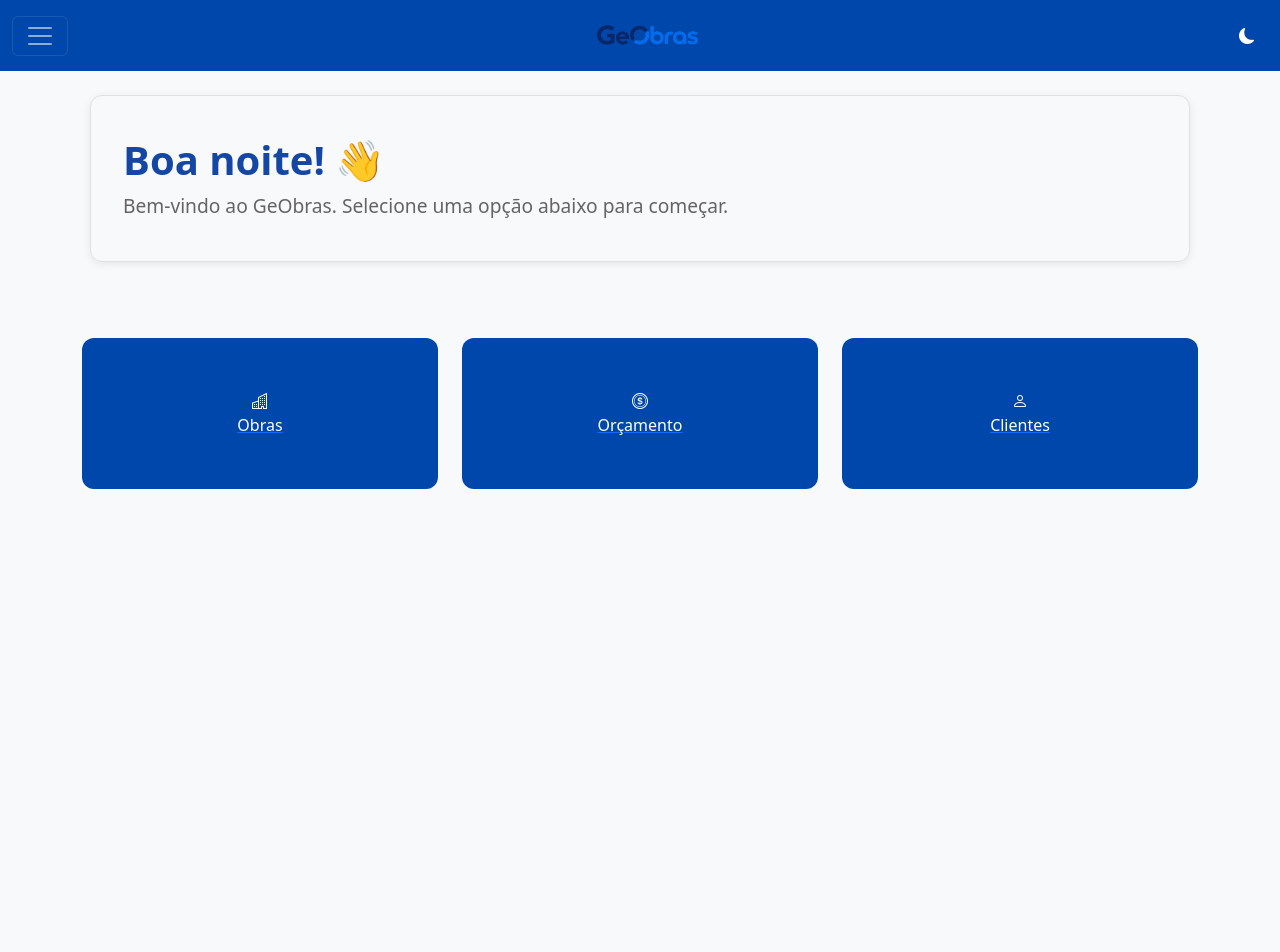
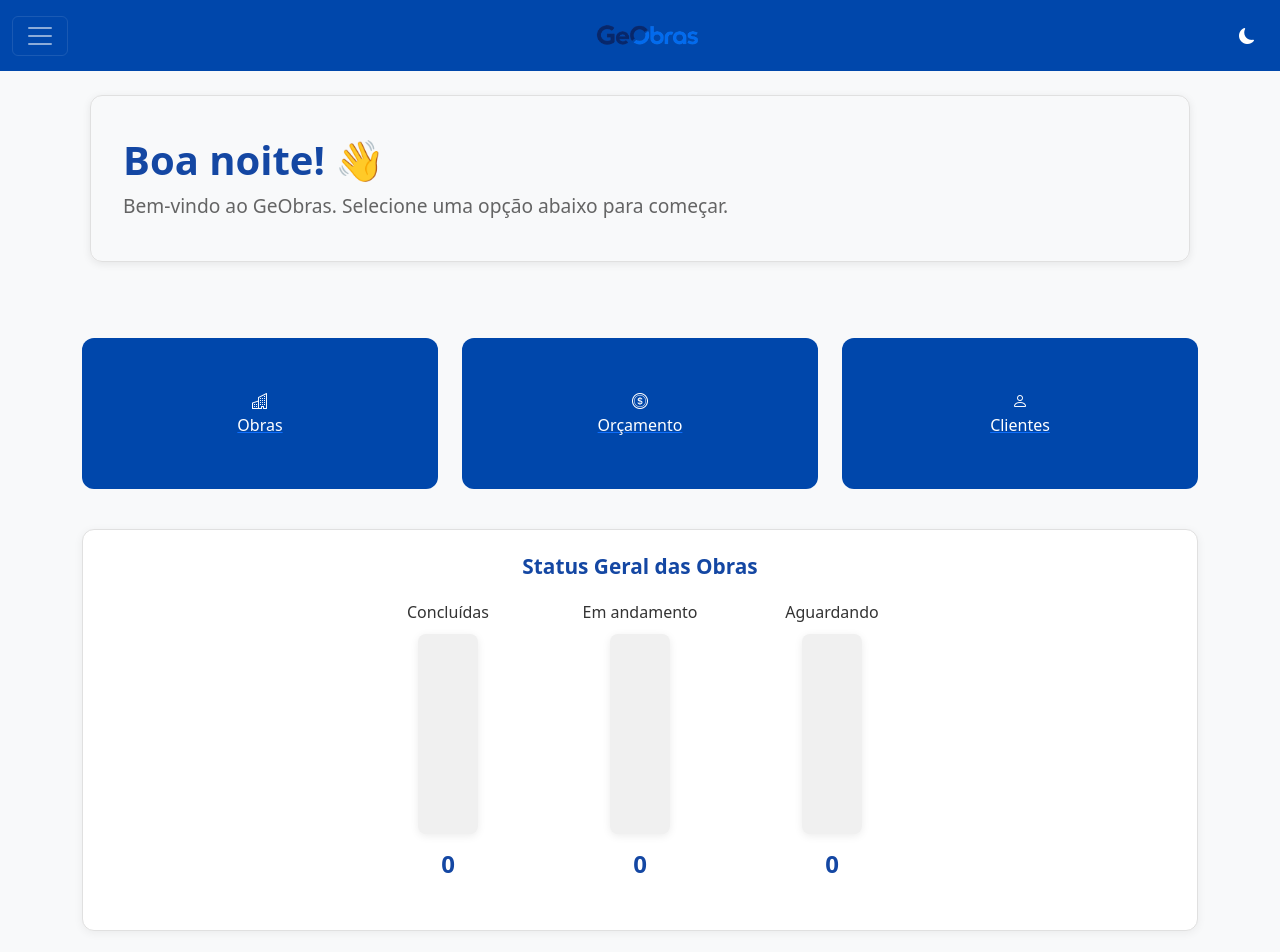
Before and after one commit to Davi-Avila/GeoBras-S.A, a Vue app in the folder frontend/GeoBras-FrontEnd/: page / in a window 1280 px wide. Shown: the top 952 px of the page. Before the commit the page ends 800 px from the top, so only its background shows below. Built offline with nearby package versions, Linux system fonts and the light colour scheme; no server answers; the HTML template or start-up script is replaced by a standard one.

Commit message:
Update HomeView.vue
Escalaaa

```diff
--- a/frontend/GeoBras-FrontEnd/src/views/HomeView.vue
+++ b/frontend/GeoBras-FrontEnd/src/views/HomeView.vue
@@ -4,6 +4,7 @@ import http from "@/http";
 import type Obra from "@/interfaces/Obra";
 import CardHome from "@/components/CardHome.vue";
 import CardBoasVindas from "@/components/CardBoasVindas.vue";
+import GraficoEscala from "@/components/GraficoEscala.vue";
 
 const obra = ref([] as Obra[]);
 </script>
@@ -16,5 +17,9 @@ const obra = ref([] as Obra[]);
   <div class="container">
     <CardHome titulo="obra" />
   </div>
+
+  <div class="container">
+    <GraficoEscala titulo="graficoE"/>
+  </div>
 </template>
 <style></style>
```
